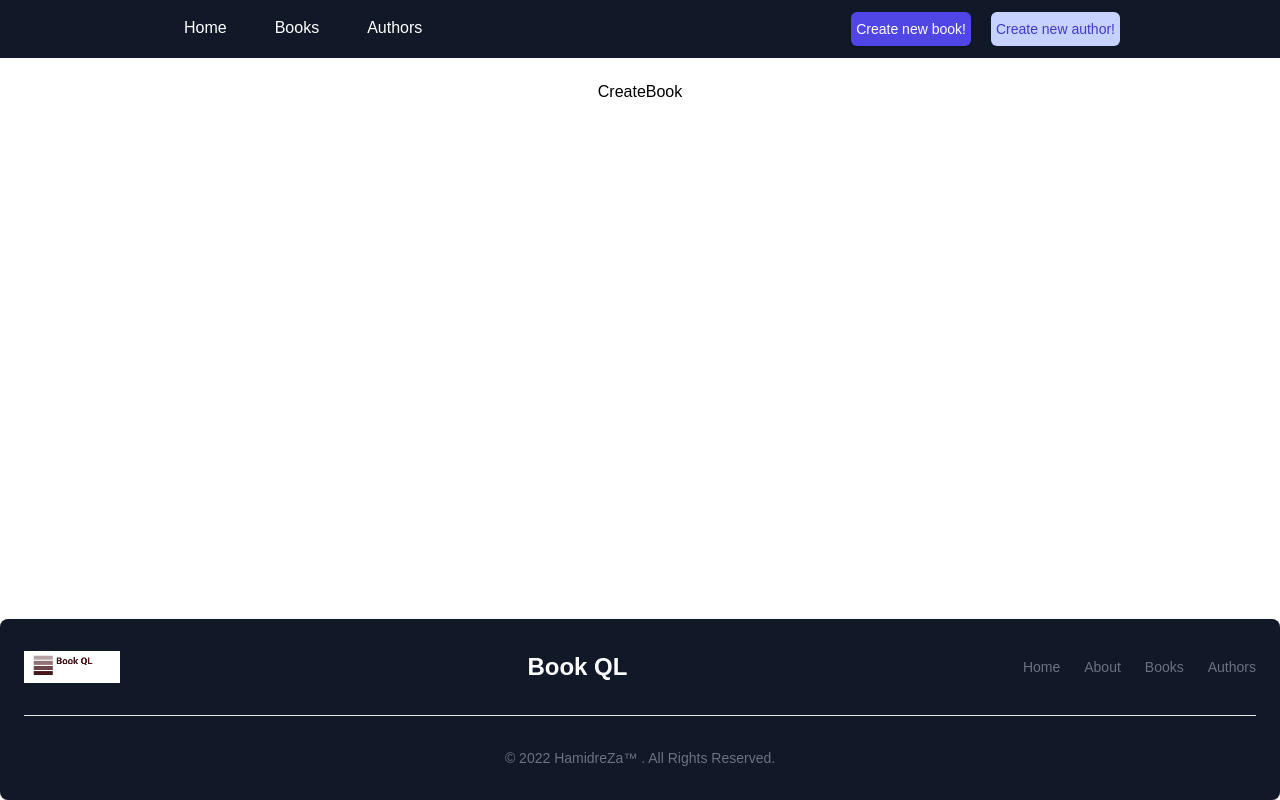
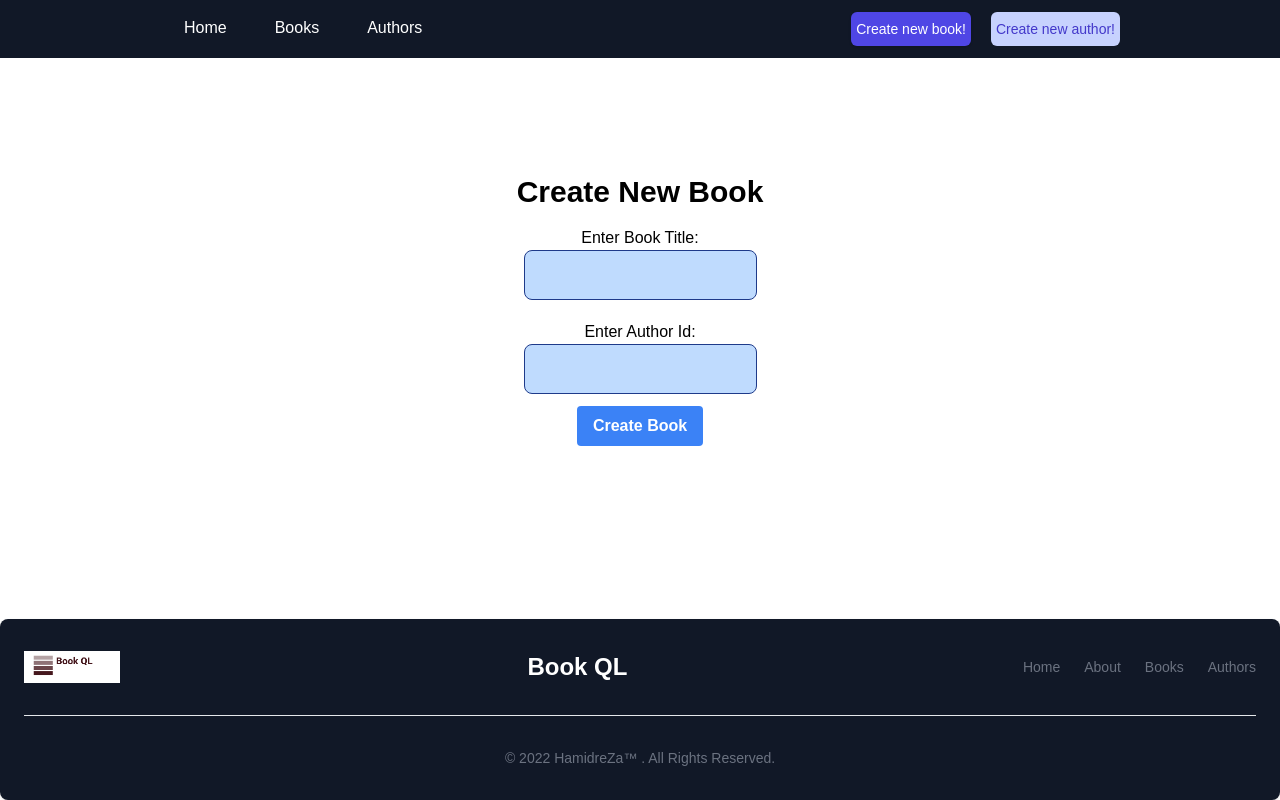
Before and after one commit to Sararmjalal/Book-QL---GQL-Demo, a React (Create React App) app in the folder client/: page /createbook in a window 1280 px wide. Built offline with nearby package versions, Linux system fonts and the light colour scheme; no server answers.

Commit message:
createBook.

```diff
--- a/client/src/components/AuthorCard.jsx
+++ b/client/src/components/AuthorCard.jsx
@@ -22,7 +22,8 @@ const AuthorCard = ({author, id}) => {
             <p className='font-bold text-blue-900'>
               Books written by {author.name}:
             </p>
-            {author.books.map((book) => {
+            {author.books.length ? (
+              author.books.map((book) => {
                 return (
                   <ul>
                     <li className='hover:text-blue-600 transition-all'>
@@ -30,7 +31,10 @@ const AuthorCard = ({author, id}) => {
                     </li>
                   </ul>
                 );
-            })}
+              })
+            ) : (
+              <p className='text-red-800'>{author.name} has no books yet!</p>
+            )}
           </>
         )}
         {location.pathname !== "/authors" ? (
--- a/client/src/pages/Authors.jsx
+++ b/client/src/pages/Authors.jsx
@@ -4,9 +4,7 @@ import {useQuery, gql} from "@apollo/client";
 import AuthorCard from "../components/AuthorCard";
 import Loading from "../components/Loading";
 
-const Authors = () => {
-  useDocTitle("Book QL | Authors");
-  const GET_AUTHORS = gql`
+export const GET_AUTHORS = gql`
   query GetAuthors {
     getAuthors {
       _id
@@ -15,6 +13,9 @@ const Authors = () => {
     }
   }
 `;
+
+const Authors = () => {
+  useDocTitle("Book QL | Authors");
   const {data, loading, error, refetch} = useQuery(GET_AUTHORS);
 
   useEffect(() => {
--- a/client/src/pages/CreateAuthor.jsx
+++ b/client/src/pages/CreateAuthor.jsx
@@ -20,17 +20,17 @@ const CreateAuthor = () => {
   const [createAuthor] = useMutation(CREATE_AUTHOR);
 
   const create = async () => {
+    if (!authorName) setErrorMessage("Field can not be empty!");
     const x = await createAuthor({
       variables: {
         name: authorName,
       },
     });
     setAuthorName("");
-    if (!authorName) setErrorMessage("Field can not be empty!");
-    if (x.data.createAuthor.status === 200)
-      setSuccessMessage("Author created successfully!");
-    console.log(x);
-    if (successMessage == "Author created successfully!") navigate("/authors");
+    if (x.data.createAuthor.status === 200) navigate("/authors");
+    //   setSuccessMessage("Author created successfully!");
+    // console.log(x);
+    // if (successMessage == "Author created successfully!") navigate("/authors");
   };
 
   return (
@@ -62,6 +62,6 @@ const CreateAuthor = () => {
       </div>
     </div>
   );
-};
+};;
 
 export default CreateAuthor;
--- a/client/src/pages/CreateBook.jsx
+++ b/client/src/pages/CreateBook.jsx
@@ -1,7 +1,89 @@
-import React from "react";
+import {useMutation, useQuery, gql} from "@apollo/client";
+import {useState} from "react";
+import {useNavigate} from "react-router-dom";
+import {GET_AUTHORS} from "./Authors";
 
 const CreateBook = () => {
-  return <div className='p-20 flex flex-wrap justify-center'>CreateBook</div>;
+  const [book, setBook] = useState({
+    title: "",
+    authorId: "",
+  });
+  const [errorMessage, setErrorMessage] = useState("");
+  const [successMessage, setSuccessMessage] = useState("");
+
+  const navigate = useNavigate();
+
+  const {data} = useQuery(GET_AUTHORS);
+  console.log(data);
+
+  const CREATE_BOOK = gql`
+    mutation CreateBook($title: String!, $authorId: ID!) {
+      createBook(title: $title, authorId: $authorId) {
+        msg
+        status
+      }
+    }
+  `;
+
+  const [createBook] = useMutation(CREATE_BOOK);
+
+  const create = async () => {
+    const findID = data.getAuthors.find(
+      (author) => author._id === book.authorId
+    );
+    if (!findID) setErrorMessage("Author with this ID does not exist!");
+    const x = await createBook({
+      variables: {
+        title: book.title,
+        authorId: book.authorId,
+      },
+    });
+    console.log(x);
+    setBook({...book, title: "", authorId: ""});
+    if (!book.title) setErrorMessage("Field can not be empty!");
+    if (x.data.createBook.status === 200) navigate("/books");
+  };
+
+  return (
+    <div className='p-20 h-screen flex flex-col flex-wrap justify-center items-center'>
+      <h1 className='text-3xl font-bold'>Create New Book</h1>
+      <div className='flex flex-col items-center mt-4'>
+        <label htmlFor='authorName'>Enter Book Title:</label>
+        <input
+          className='p-3 border-[1px] border-blue-900 focus:outline-none rounded-lg bg-blue-200 text-blue-900'
+          type='text'
+          id='authorName'
+          value={book.title}
+          onChange={(e) => setBook({...book, title: e.target.value})}
+          required
+        />
+        <label className='mt-5' htmlFor='authorName'>
+          Enter Author Id:
+        </label>
+        <input
+          className='p-3 border-[1px] border-blue-900 focus:outline-none rounded-lg bg-blue-200 text-blue-900'
+          type='number'
+          id='authorName'
+          value={book.authorId}
+          onChange={(e) => setBook({...book, authorId: e.target.value})}
+          required
+        />
+        <p
+          className={
+            successMessage
+              ? "text-xl mt-3 text-green-900"
+              : "text-xl mt-3 text-red-900"
+          }>
+          {successMessage ? successMessage : errorMessage}
+        </p>
+        <button
+          className='bg-blue-500 hover:bg-blue-700 transition-all text-white font-bold py-2 px-4 rounded'
+          onClick={create}>
+          Create Book
+        </button>
+      </div>
+    </div>
+  );
 };
 
 export default CreateBook;
```
Lines whose indentation alone changed are shown as unchanged.
